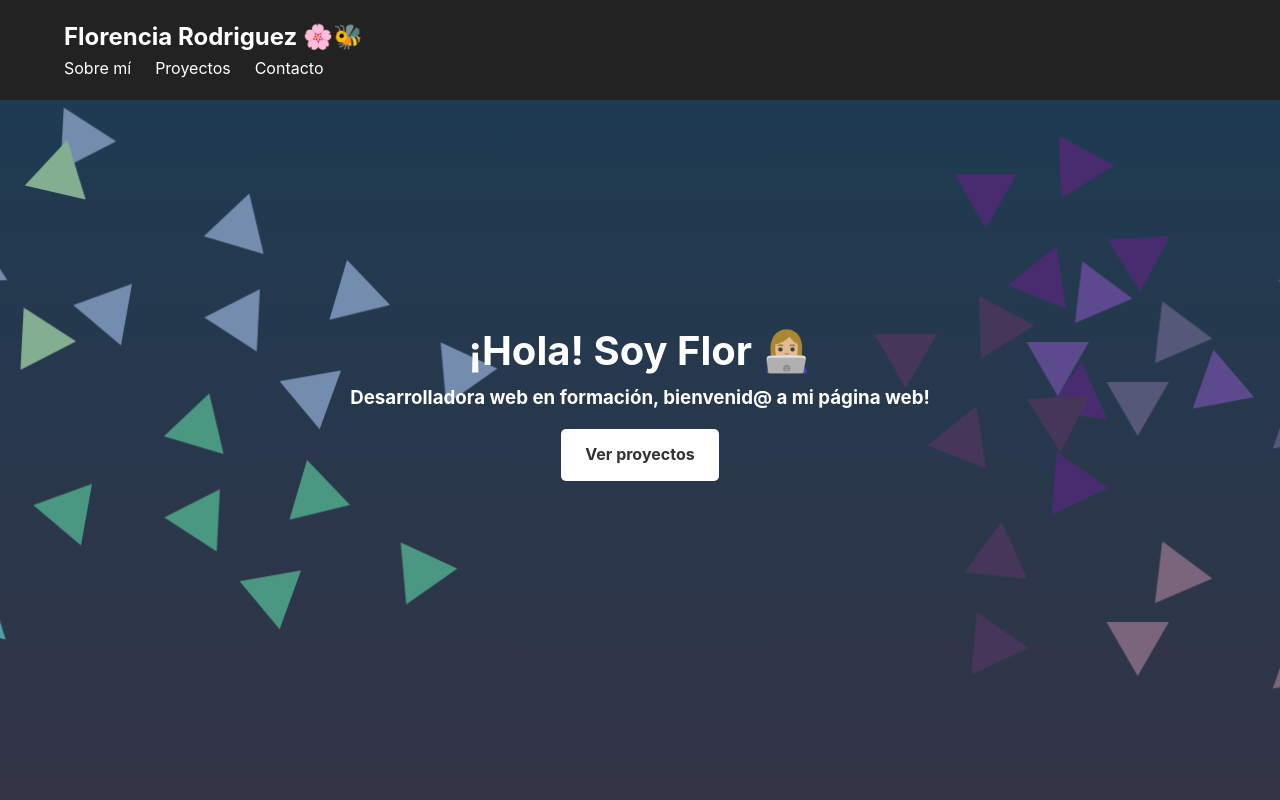
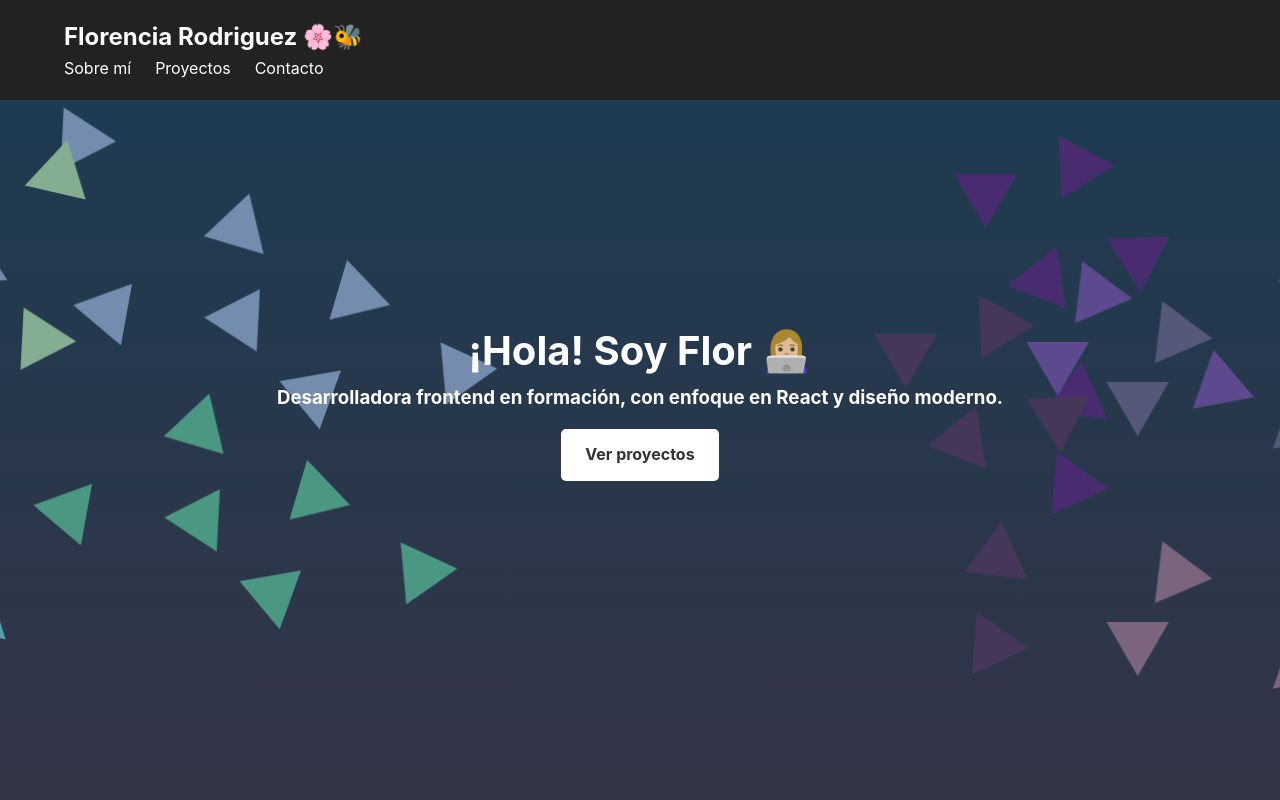
Before and after one commit to FlorR566/webPage, a React (Vite) app: page / in a window 1280 px wide. Shown: the top 800 px of the page. Built offline with nearby package versions, Linux system fonts and the light colour scheme.

Commit message:
Actualizar el mensaje de bienvenida

```diff
--- a/src/components/Hero.jsx
+++ b/src/components/Hero.jsx
@@ -7,7 +7,10 @@ const Hero = () => {
       <section id="hero" className="hero">
         <div className="hero-content">
           <h1>¡Hola! Soy Flor 👩🏼‍💻</h1>
-          <h3>Desarrolladora web en formación, bienvenid@ a mi página web!</h3>
+          <h3>
+            Desarrolladora frontend en formación, con enfoque en React y diseño
+            moderno.
+          </h3>
           <a href="#projects" className="btn">
             Ver proyectos
           </a>
```
